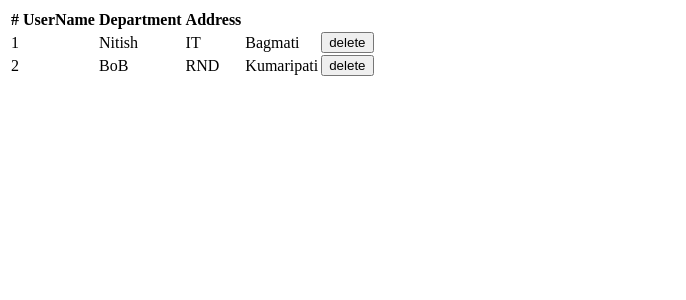
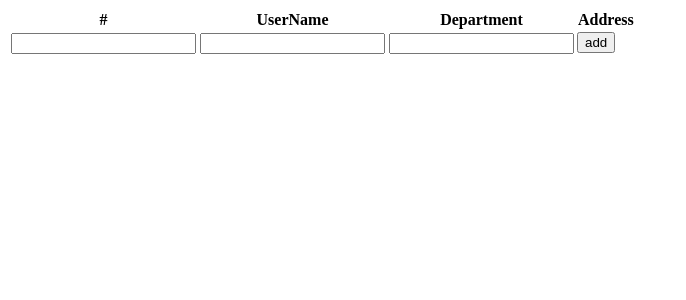
Before and after one commit to N-itish/ChatApp, a Vue app in the folder testapp/: page / in a window 1280 px wide. Shown: the top 300 px of the page, without its empty margins (0-686 px from the left). Built offline with nearby package versions, Linux system fonts and the light colour scheme.

Commit message:
use can dynamically add fields

```diff
--- a/testapp/src/App.vue
+++ b/testapp/src/App.vue
@@ -17,6 +17,12 @@
           <td>{{user.address}}</td>
           <button v-on:click = "remove(index)">delete</button>
         </tr>
+        <tr>
+          <td><input v-model = "username" type = "text"/></td>
+          <td><input v-model = "department" type = "text"/></td>
+          <td><input v-model = "address" type="text"/></td>
+          <button v-on:click  ="add">add</button>
+        </tr>
       </tbody>
     </table>
   </div>
@@ -26,16 +32,21 @@
 export default {
   name:"app",
   data(){
-     return {users: [
-      { username: 'Nitish',department:"IT",address:"Bagmati"},
-      { username: 'BoB',department:"RND",address:"Kumaripati"}
-    ]
-    }
+    return {
+        users:[],
+        username:'',
+        department :'',
+        address:''
+      }
   },
   methods:{
     remove: function(index){
       this.users.splice(index,1);
     }
+    ,add: function(){
+      this.users.push({username:this.username,department:this.department,address:this.address});
+      console.log(this.username+" "+this.department+" "+this.address)
+    },
   }
 }
 </script>
```
